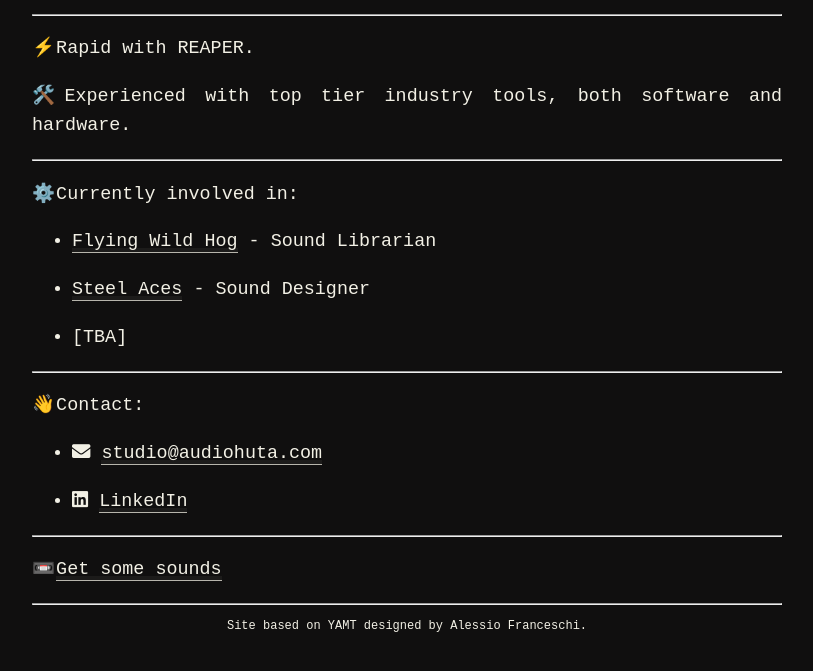
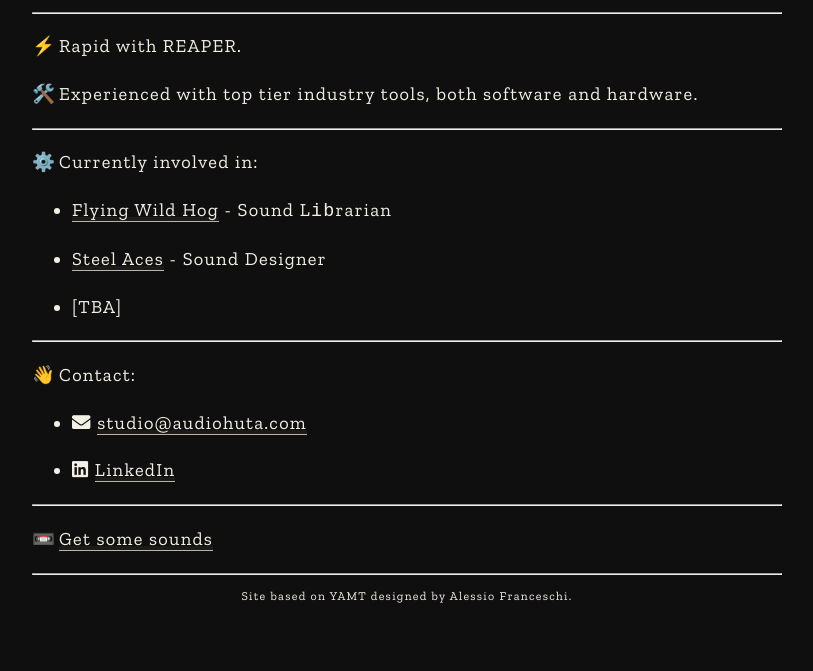
Before and after one commit to lucanentis/lucanentis.github.io, a Jekyll site: the page built from index.md, in a window 1280 px wide, cut to the strip 843-1529 px from the top of the page. Shown: the top 671 px of the strip, without its empty margins (233-1046 px from the left). Built offline with Jekyll 4.4.1, drawn with Linux system fonts in a browser that asks for light colours; nearby versions of some CDN libraries.

Commit message:
Body font change to Zilla Slab

```diff
--- a/_includes/header.html
+++ b/_includes/header.html
@@ -1,4 +1,5 @@
 <header id="header">
+	<link href="https://fonts.googleapis.com/css2?family=Zilla+Slab:wght@400;700&display=swap" rel="stylesheet">
 	<div id = site_title>
 		<a href="{{ "/" | absolute_url }}">
 			<img
--- a/_sass/typography.scss
+++ b/_sass/typography.scss
@@ -34,6 +34,7 @@ p{
 
 //System stack for everything
 body {
-    font-family: "IBM Plex Mono", monospace !important;
+    font-family: "Rockwell", "Zilla Slab", serif !important;
+    letter-spacing: 0.08em !important; /* Adjust this value as needed */
     line-height: 1.6;
   }
--- a/index.md
+++ b/index.md
@@ -34,7 +34,7 @@ I record, design, implement and systemize sounds for video games.
 ⚙️&hairsp;Currently involved in:
 </p>
 
-- [Flying Wild Hog](https://flyingwildhog.com/) - Sound Librarian
+- [Flying Wild Hog](https://flyingwildhog.com/) - Sound L`ib`rarian
 
 - [Steel Aces](https://steelaces.com/) - Sound Designer
 
```
